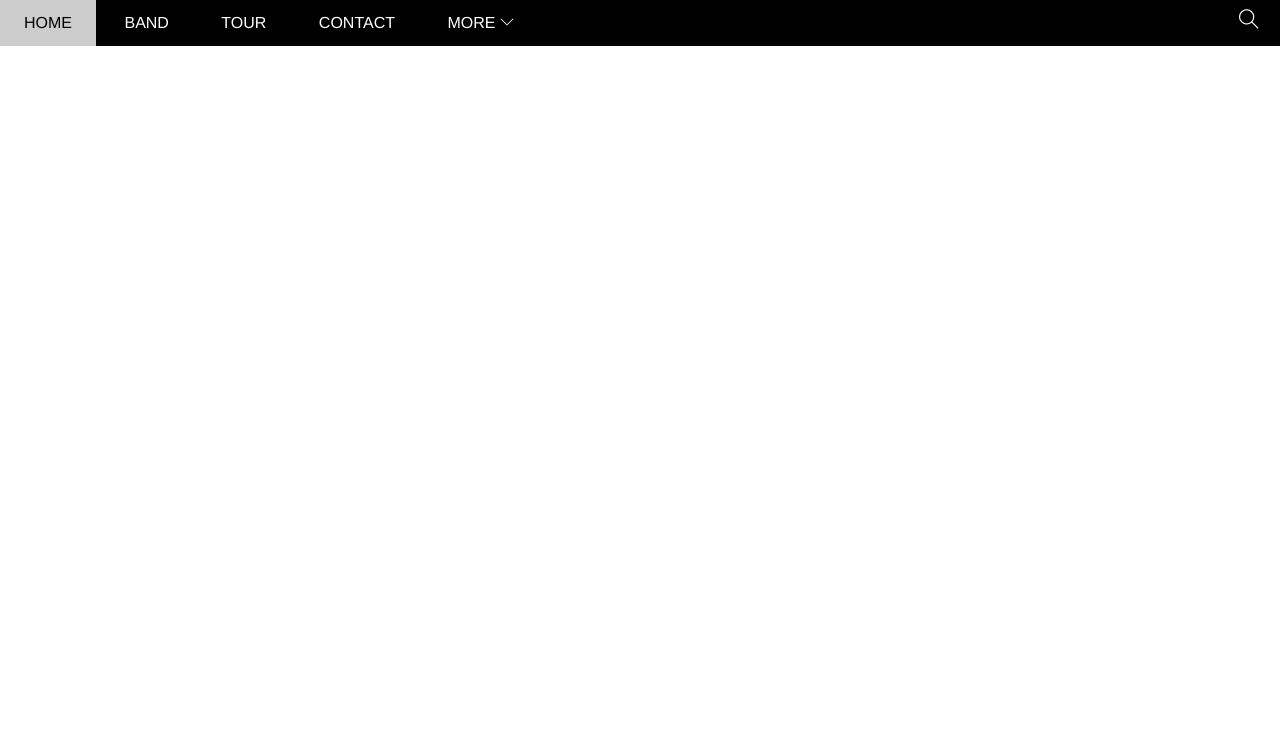
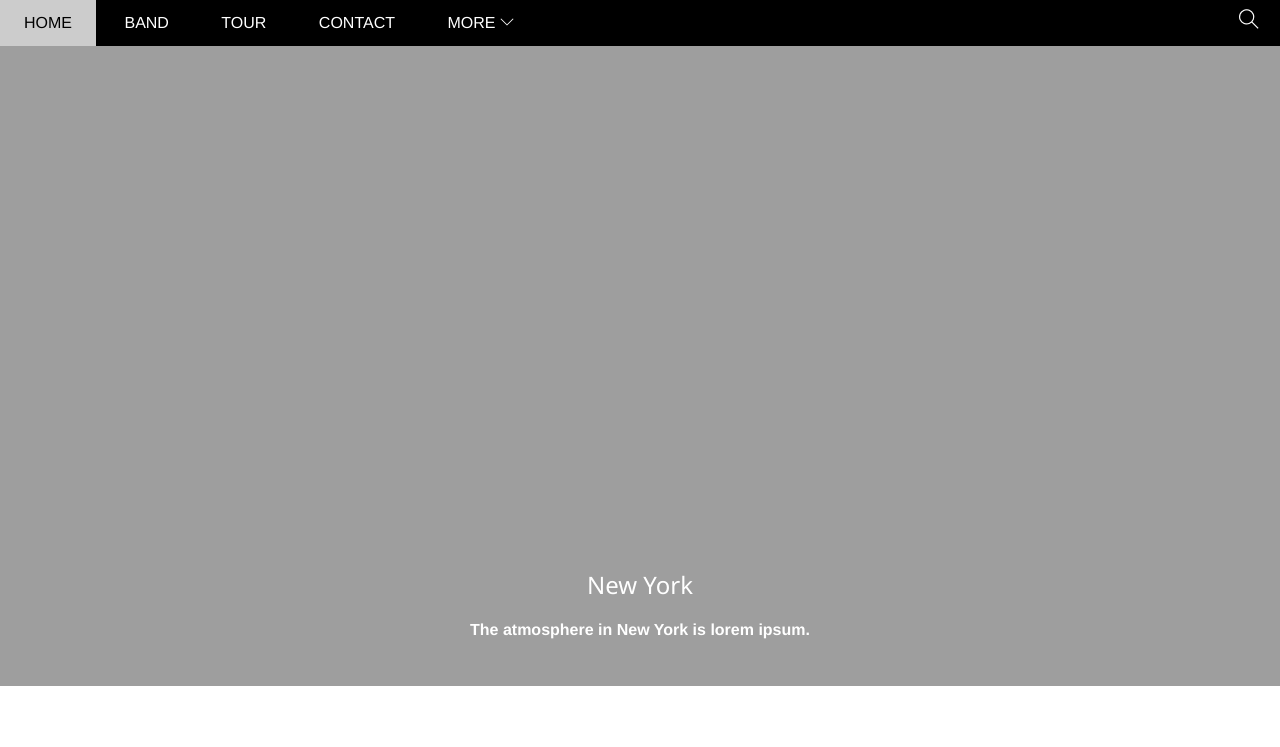
Before and after one commit to trietnguyen0311/w3_band, a plain HTML site: page index.html in a window 1280 px wide. Shown: the top 747 px of the page. Drawn offline with Linux system fonts and the light colour scheme; the site is published under a folder, as on GitHub Pages, so addresses that start at the root find nothing.

Commit message:
update background

```diff
--- a/assets/css/style.css
+++ b/assets/css/style.css
@@ -203,7 +203,7 @@ vs
 #slider {
   margin-top: 46px;
   padding-top: 50%;
-  background: url("/assets/img/slider/newyork.jpg") top center / cover no-repeat;
+  background: url("../img/slider/newyork.jpg") top center / cover no-repeat;
   position: relative;
 }
 
```
Also changed, not shown: index.html (+3 -3 lines).
